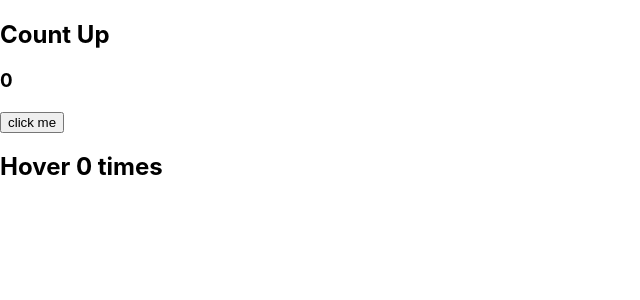
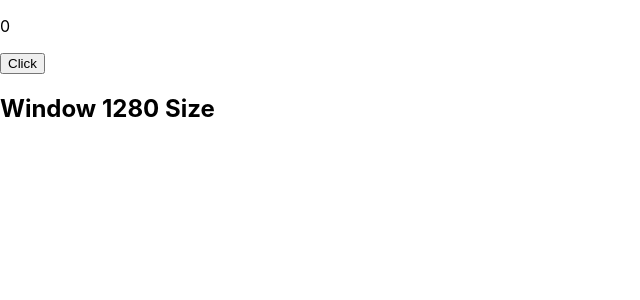
Before and after one commit to bansigadhiya/firstreactapp, a React (Create React App) app: page / in a window 1280 px wide. Shown: the top 300 px of the page, without its empty margins (0-640 px from the left). Built offline with nearby package versions, Linux system fonts and the light colour scheme.

Commit message:
window resize

```diff
--- /dev/null
+++ b/src/components/CounterFun.css
@@ -0,0 +1,11 @@
+table{
+    border: 1px solid black;
+    height: 100px;
+
+}
+table tr td{
+    border: 1px solid black;
+}
+.product img{
+    max-width: 100px;
+}
--- /dev/null
+++ b/src/components/CounterFun.js
@@ -0,0 +1,20 @@
+import React,{useState,useEffect} from "react";
+import './CounterFun.css'
+
+function CounterFun(){
+    const[count,setCount] = useState(0);
+
+    useEffect(() => {
+        document.title = `Clicked ${count} times`;
+    })
+    return(
+        <>
+            <p>
+                {count}
+            </p>
+            <button onClick={() => setCount(count + 1)}>Click</button>
+        </>
+    )
+}
+
+export default CounterFun;
--- /dev/null
+++ b/src/components/WindowSize.js
@@ -0,0 +1,22 @@
+import React ,{useState,useEffect}from "react";
+
+function WindowSize(){
+
+    const[size,setsize] = useState(window.innerWidth)
+
+    useEffect(() => {
+        function handleResize() {
+            setsize(window.innerWidth)
+        }
+
+        window.addEventListener('resize' ,handleResize);
+    })
+
+    return(
+        <>
+            <h2>Window {size} Size</h2>
+        </>
+    )
+}
+
+export default WindowSize;
--- a/src/index.js
+++ b/src/index.js
@@ -8,6 +8,8 @@ import reportWebVitals from './reportWebVitals';
 // import Header2 from './components/Header-2'
 import Counter from './components/Counter';
 import HoverCounter from './components/HoverCounter';
+import CounterFun from './components/CounterFun';
+import WindowSize from './components/WindowSize';
 
 const root = ReactDOM.createRoot(document.getElementById('root'));
 // const menuList = ["Blog","About","Contact",<i class="fa-solid fa-magnifying-glass"></i>]
@@ -19,8 +21,10 @@ root.render(
     {/* <Header logo="images/logo3.png" dropdown="Pages"/> */}
 
     {/* <Header2 list={menuList}/> */}
-    <Counter/>
-    <HoverCounter />
+    {/* <Counter/> */}
+    {/* <HoverCounter /> */}
+    <CounterFun/>
+    <WindowSize />
 
   </React.StrictMode>
 );
```
Also changed, not shown: public/images/shirt.png (added).
